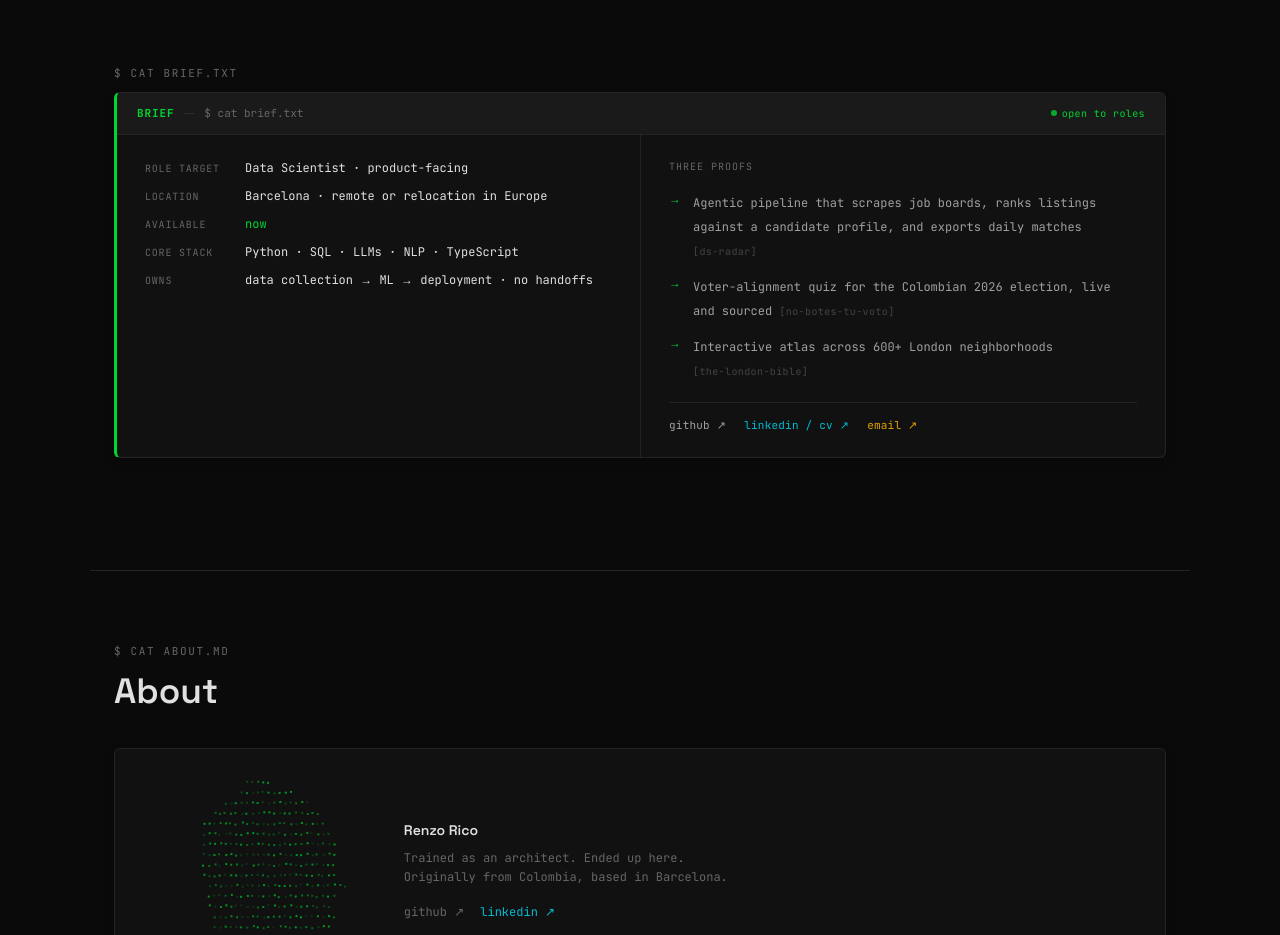
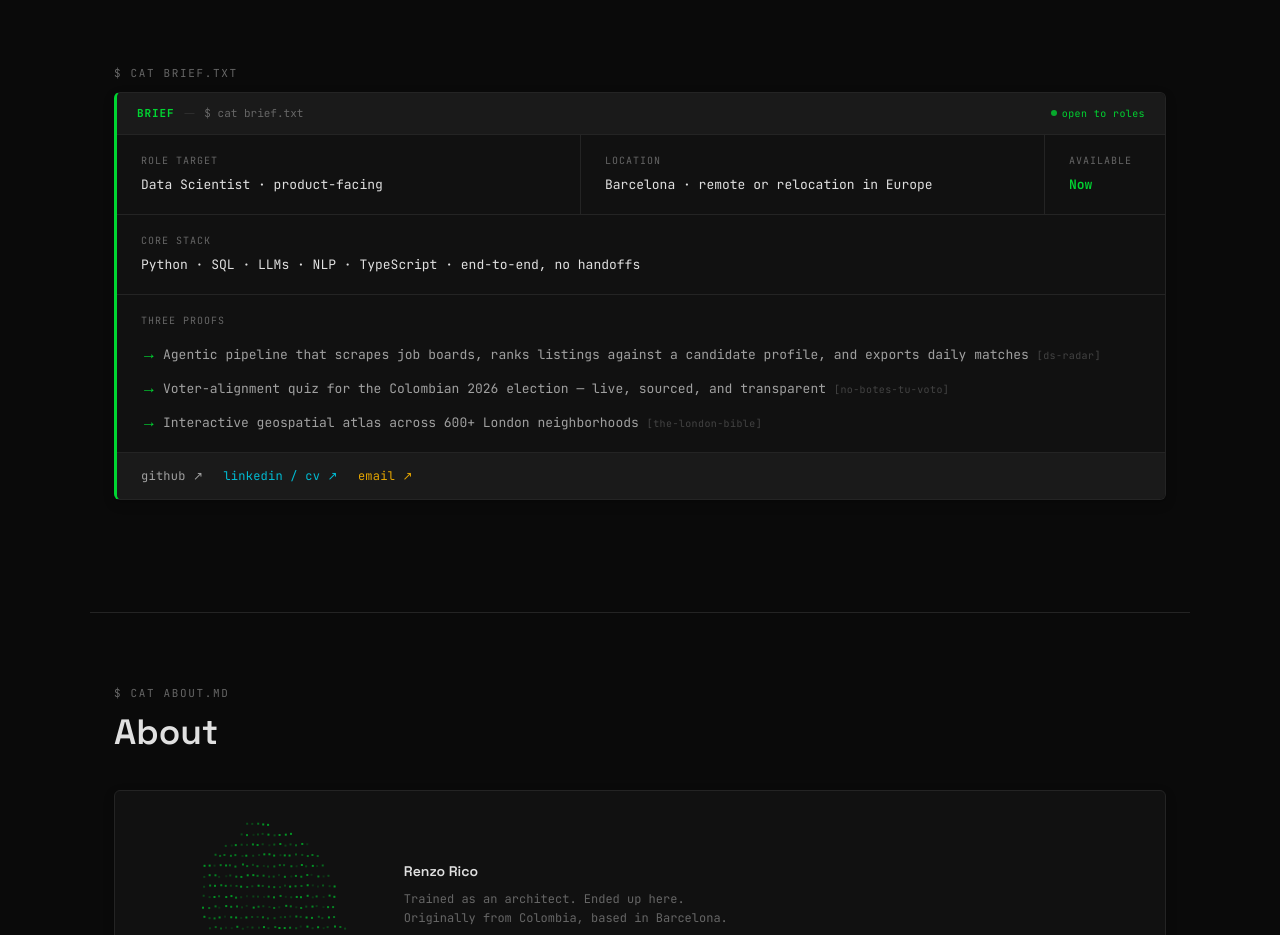
Before and after one commit to renzorico/terminal-portfolio, a Next.js app: page / in a window 1280 px wide. Shown: the part 900-1835 px from the top of the page. Built offline with nearby package versions, Linux system fonts and the light colour scheme.

Commit message:
redesign(brief): clear horizontal bands — facts / stack / proofs / links footer

```diff
--- a/app/components/recruiter-brief.tsx
+++ b/app/components/recruiter-brief.tsx
@@ -1,24 +1,41 @@
 "use client";
-
-const FACTS = [
-  { key: "role target", value: "Data Scientist · product-facing" },
-  { key: "location", value: "Barcelona · remote or relocation in Europe" },
-  { key: "available", value: "now", highlight: true },
-  { key: "core stack", value: "Python · SQL · LLMs · NLP · TypeScript" },
-  { key: "owns", value: "data collection → ML → deployment · no handoffs" },
-];
-
-const PROOFS = [
-  { text: "Agentic pipeline that scrapes job boards, ranks listings against a candidate profile, and exports daily matches", tag: "ds-radar" },
-  { text: "Voter-alignment quiz for the Colombian 2026 election, live and sourced", tag: "no-botes-tu-voto" },
-  { text: "Interactive atlas across 600+ London neighborhoods", tag: "the-london-bible" },
-];
 
 const LINKS = [
   { label: "github", href: "https://github.com/renzorico", color: "var(--fg-1)" },
   { label: "linkedin / cv", href: "https://linkedin.com/in/renzorico", color: "var(--cyan-primary)" },
   { label: "email", href: "mailto:renzorico10@gmail.com", color: "var(--amber-primary)" },
 ];
+
+const PROOFS = [
+  {
+    tag: "ds-radar",
+    text: "Agentic pipeline that scrapes job boards, ranks listings against a candidate profile, and exports daily matches",
+  },
+  {
+    tag: "no-botes-tu-voto",
+    text: "Voter-alignment quiz for the Colombian 2026 election — live, sourced, and transparent",
+  },
+  {
+    tag: "the-london-bible",
+    text: "Interactive geospatial atlas across 600+ London neighborhoods",
+  },
+];
+
+const label = (text: string) => (
+  <span
+    style={{
+      fontSize: 10,
+      color: "var(--fg-2)",
+      textTransform: "uppercase" as const,
+      letterSpacing: "0.1em",
+      fontFamily: "var(--font-mono)",
+      display: "block",
+      marginBottom: 4,
+    }}
+  >
+    {text}
+  </span>
+);
 
 export default function RecruiterBrief() {
   return (
@@ -67,100 +84,67 @@ export default function RecruiterBrief() {
         </div>
       </div>
 
-      {/* Two-column body */}
-      <div
-        style={{ display: "grid", gridTemplateColumns: "1fr 1fr" }}
-        className="hero-grid"
-      >
-        {/* Left: factsheet */}
+      {/* Row 1: three top facts */}
       <div
         style={{
-            padding: "24px 28px",
-            display: "flex",
-            flexDirection: "column",
-            gap: 10,
-            borderRight: "1px solid var(--bg-3)",
+          display: "grid",
+          gridTemplateColumns: "1fr 1fr 120px",
+          gap: 0,
+          borderBottom: "1px solid var(--bg-3)",
         }}
       >
-          {FACTS.map(({ key, value, highlight }) => (
-            <div
-              key={key}
-              style={{ display: "grid", gridTemplateColumns: "88px 1fr", gap: 12, alignItems: "baseline" }}
-            >
-              <span
-                style={{
-                  fontSize: 10,
-                  color: "var(--fg-2)",
-                  textTransform: "uppercase",
-                  letterSpacing: "0.08em",
-                  paddingTop: 1,
-                }}
-              >
-                {key}
+        <div style={{ padding: "18px 24px", borderRight: "1px solid var(--bg-3)" }}>
+          {label("role target")}
+          <span style={{ fontSize: 13, color: "var(--fg-0)" }}>Data Scientist · product-facing</span>
+        </div>
+        <div style={{ padding: "18px 24px", borderRight: "1px solid var(--bg-3)" }}>
+          {label("location")}
+          <span style={{ fontSize: 13, color: "var(--fg-0)" }}>Barcelona · remote or relocation in Europe</span>
+        </div>
+        <div style={{ padding: "18px 24px" }}>
+          {label("available")}
+          <span style={{ fontSize: 13, color: "var(--green-primary)", fontWeight: 600 }}>Now</span>
+        </div>
+      </div>
+
+      {/* Row 2: stack */}
+      <div style={{ padding: "18px 24px", borderBottom: "1px solid var(--bg-3)" }}>
+        {label("core stack")}
+        <span style={{ fontSize: 13, color: "var(--fg-0)" }}>
+          Python · SQL · LLMs · NLP · TypeScript · end-to-end, no handoffs
         </span>
-              <span style={{ fontSize: 12, color: highlight ? "var(--green-primary)" : "var(--fg-0)", lineHeight: 1.5 }}>
-                {value}
+      </div>
+
+      {/* Row 3: proofs */}
+      <div style={{ padding: "18px 24px", borderBottom: "1px solid var(--bg-3)", display: "flex", flexDirection: "column", gap: 10 }}>
+        {label("three proofs")}
+        {PROOFS.map(({ tag, text }) => (
+          <div key={tag} style={{ display: "grid", gridTemplateColumns: "12px 1fr", gap: 10, alignItems: "baseline" }}>
+            <span style={{ color: "var(--green-primary)" }}>→</span>
+            <span style={{ fontSize: 13, color: "var(--fg-1)", lineHeight: 1.6 }}>
+              {text}
+              <span style={{ marginLeft: 8, fontSize: 10, color: "var(--fg-3)", letterSpacing: "0.04em" }}>
+                [{tag}]
+              </span>
             </span>
           </div>
         ))}
       </div>
 
-        {/* Right: proof points */}
-        <div style={{ padding: "24px 28px", display: "flex", flexDirection: "column", gap: 12 }}>
-          <div
-            style={{
-              fontSize: 10,
-              color: "var(--fg-2)",
-              textTransform: "uppercase",
-              letterSpacing: "0.1em",
-              marginBottom: 4,
-            }}
-          >
-            three proofs
-          </div>
-
-          {PROOFS.map(({ text, tag }) => (
-            <div key={tag} style={{ display: "grid", gridTemplateColumns: "14px 1fr", gap: 10, alignItems: "start" }}>
-              <span style={{ color: "var(--green-primary)", fontSize: 12, lineHeight: 1.6 }}>→</span>
-              <div>
-                <span style={{ fontSize: 12, color: "var(--fg-1)", lineHeight: 1.6 }}>{text} </span>
-                <span
-                  style={{
-                    fontSize: 10,
-                    color: "var(--fg-3)",
-                    letterSpacing: "0.04em",
-                    whiteSpace: "nowrap",
-                  }}
-                >
-                  [{tag}]
-                </span>
-              </div>
-            </div>
-          ))}
-
-          <div
-            style={{
-              marginTop: 8,
-              paddingTop: 14,
-              borderTop: "1px solid var(--bg-3)",
-              display: "flex",
-              gap: 18,
-            }}
-          >
-            {LINKS.map(({ label, href, color }) => (
+      {/* Footer: links */}
+      <div style={{ padding: "14px 24px", background: "var(--bg-2)", display: "flex", gap: 20 }}>
+        {LINKS.map(({ label: text, href, color }) => (
           <a
-                key={label}
+            key={text}
             href={href}
             target={href.startsWith("mailto") ? undefined : "_blank"}
             rel={href.startsWith("mailto") ? undefined : "noopener noreferrer"}
-                style={{ fontSize: 11, color, textDecoration: "none", letterSpacing: "0.02em" }}
+            style={{ fontSize: 12, color, textDecoration: "none", letterSpacing: "0.02em" }}
           >
-                {label} ↗
+            {text} ↗
           </a>
         ))}
       </div>
     </div>
-      </div>
-    </div>
   );
 }
```
Lines whose indentation alone changed are shown as unchanged.
